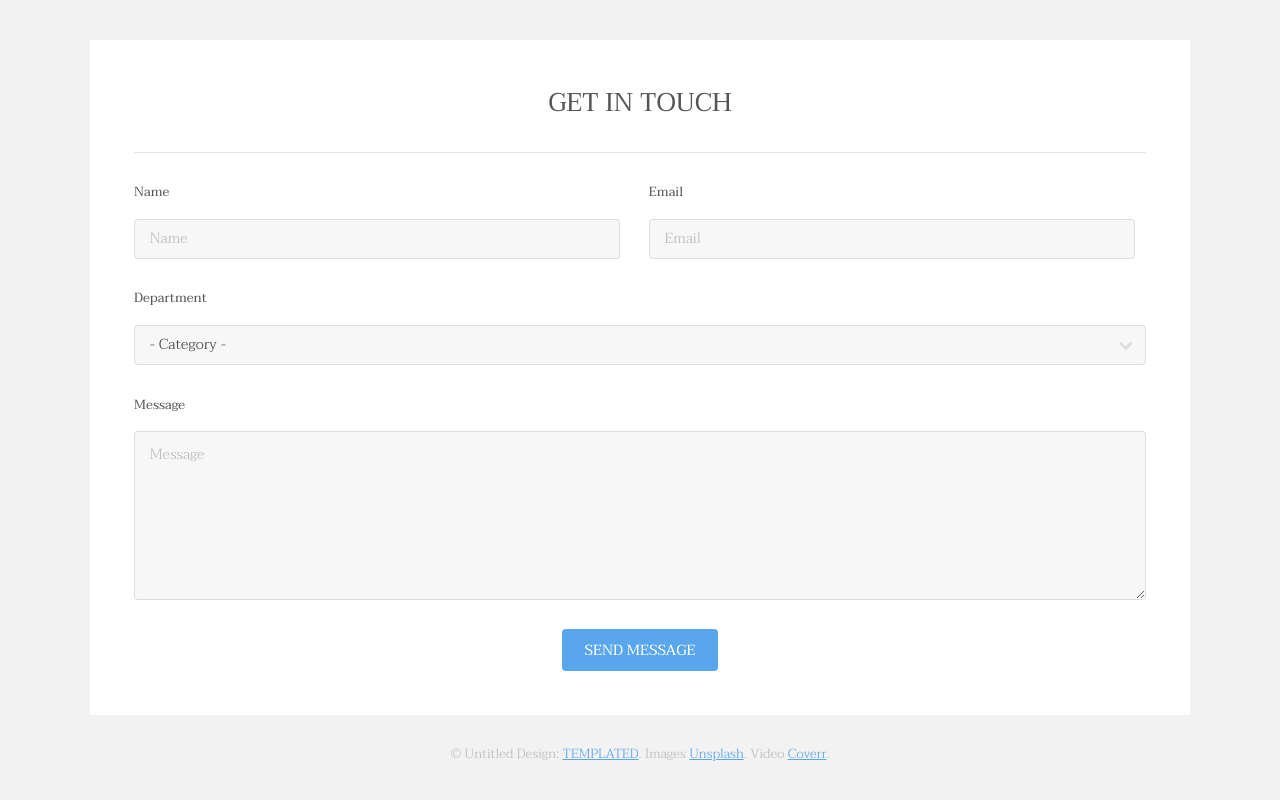
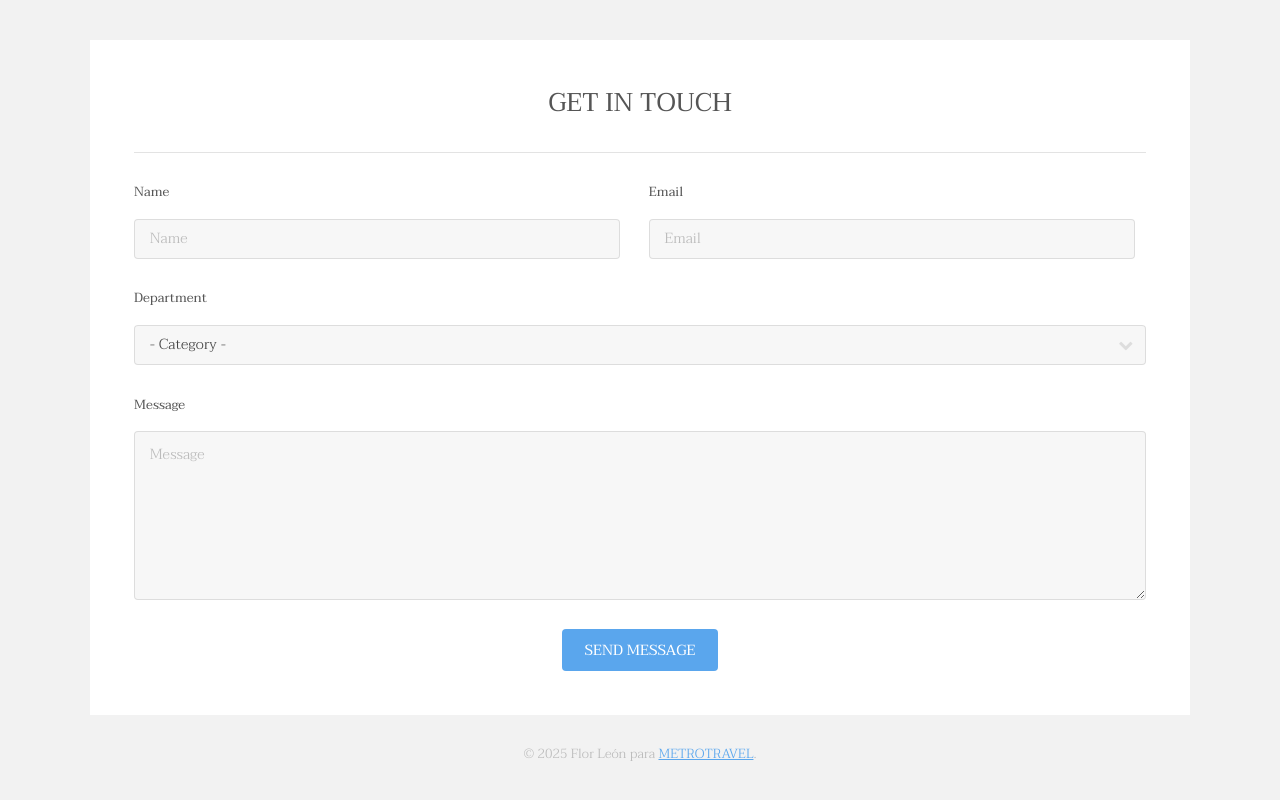
Before and after one commit to florleon2909/04_REP_METROPOLITA, a plain HTML site: page index.html in a window 1280 px wide. Shown: the part 3231-4031 px from the top of the page. Drawn offline with Linux system fonts and the light colour scheme.

Commit message:
cambios en el pie de página por FLOR

```diff
--- a/index.html
+++ b/index.html
@@ -194,8 +194,7 @@
 						</div>
 					</section>
 					<div class="copyright">
-						&copy; Untitled Design: <a href="https://templated.co/">TEMPLATED</a>. Images <a href="https://unsplash.com/">Unsplash</a>. Video <a href="http://coverr.co/">Coverr</a>.
-					</div>
+						&copy; 2025 Flor León para <a href="https://templated.co/">METROTRAVEL</a>.					</div>
 				</div>
 			</footer>
 
```
